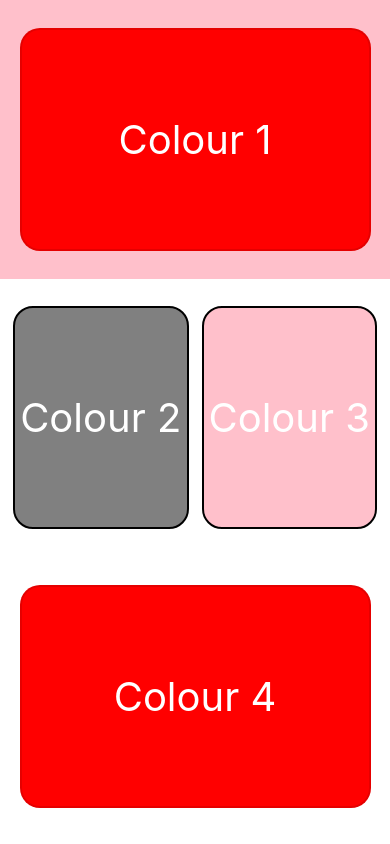
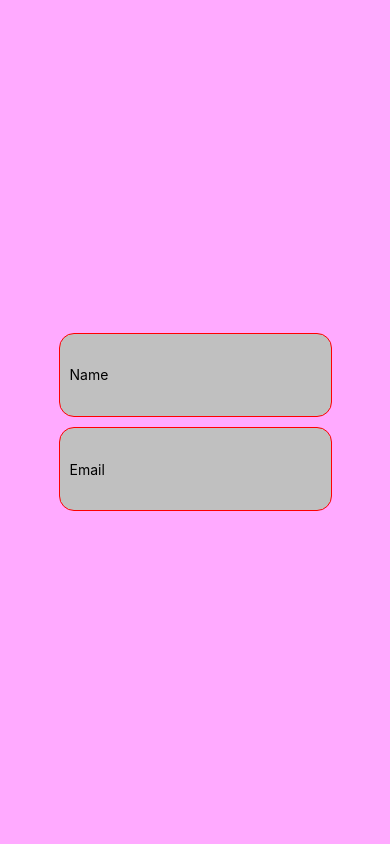
Before and after one commit to Asmatchd/FirstApp, a React Native app: screen / in a window 390 px wide. Built offline with nearby package versions, Linux system fonts and the light colour scheme.

Commit message:
TextInput done

```diff
--- a/App.js
+++ b/App.js
@@ -1,131 +1,10 @@
-/* eslint-disable react-native/no-inline-styles */
 import React from 'react';
-import {SafeAreaView, StyleSheet, ScrollView, View, Text} from 'react-native';
+
+import {Basics} from './src/Basics';
+import {InputField} from './src/InputField';
 
 const App = () => {
-  return (
-    <View
-      style={{
-        // backgroundColor: '#ffa',
-        // flex: 1,
-        height: '100%',
-        width: '100%',
-      }}>
-      {/* Top container */}
-      <View
-        style={{
-          backgroundColor: 'pink',
-          height: '33%',
-          alignItems: 'center',
-          justifyContent: 'center',
-        }}>
-        <View
-          style={{
-            backgroundColor: 'red',
-            alignItems: 'center',
-            justifyContent: 'center',
-            height: '80%',
-            width: '90%',
-            borderColor: 'rgba(0,0,0,0.1)',
-            borderWidth: 2,
-            borderRadius: 20,
-            // borderLeftWidth: 1,
-            // borderTopWidth: 1,
-            // borderRightWidth: 3,
-            // borderBottomWidth: 4,
-          }}>
-          <Text
-            style={{
-              color: 'white',
-              fontSize: 40,
-            }}>
-            Colour 1
-          </Text>
-        </View>
-      </View>
-
-      {/* Center container */}
-      <View
-        style={{
-          height: '33%',
-          // backgroundColor: '#ff1',
-          flexDirection: 'row',
-          alignItems: 'center',
-          justifyContent: 'space-evenly',
-        }}>
-        <View
-          style={{
-            height: '80%',
-            width: '45%',
-            backgroundColor: 'grey',
-            borderWidth: 2,
-            borderRadius: 20,
-            alignItems: 'center',
-            justifyContent: 'center',
-          }}>
-          <Text
-            style={{
-              color: 'white',
-              fontSize: 40,
-            }}>
-            Colour 2
-          </Text>
-        </View>
-
-        <View
-          style={{
-            height: '80%',
-            width: '45%',
-            backgroundColor: 'pink',
-            borderWidth: 2,
-            borderRadius: 20,
-            alignItems: 'center',
-            justifyContent: 'center',
-          }}>
-          <Text
-            style={{
-              color: 'white',
-              fontSize: 40,
-            }}>
-            Colour 3
-          </Text>
-        </View>
-      </View>
-
-      {/* Bottom container */}
-      <View
-        style={{
-          // backgroundColor: 'pink',
-          height: '33%',
-          alignItems: 'center',
-          justifyContent: 'center',
-        }}>
-        <View
-          style={{
-            backgroundColor: 'red',
-            alignItems: 'center',
-            justifyContent: 'center',
-            height: '80%',
-            width: '90%',
-            borderColor: 'rgba(0,0,0,0.1)',
-            borderWidth: 2,
-            borderRadius: 20,
-            // borderLeftWidth: 1,
-            // borderTopWidth: 1,
-            // borderRightWidth: 3,
-            // borderBottomWidth: 4,
-          }}>
-          <Text
-            style={{
-              color: 'white',
-              fontSize: 40,
-            }}>
-            Colour 4
-          </Text>
-        </View>
-      </View>
-    </View>
-  );
+  return <InputField />;
 };
 
 export default App;
--- /dev/null
+++ b/src/InputField.js
@@ -0,0 +1,71 @@
+/* eslint-disable react-native/no-inline-styles */
+import React, {Component} from 'react';
+import {View, Text, TextInput} from 'react-native';
+
+export class InputField extends Component {
+  //   secondInput = () => (
+  //     <TextInput
+  //       style={{
+  //         height: '10%',
+  //         width: '70%',
+  //         backgroundColor: '#aaf',
+  //         borderWidth: 1,
+  //         borderColor: 'blue',
+  //         borderRadius: 15,
+  //         // textAlign: 'center',
+  //         // marginLeft: 200,
+  //         paddingLeft: 10,
+  //         marginTop: 10,
+  //       }}
+  //       placeholder={'Email'}
+  //       //   placeholderTextColor={'white'}
+  //     />
+  //   );
+
+  render() {
+    return (
+      <View
+        style={{
+          flex: 1,
+          backgroundColor: '#faf',
+          alignItems: 'center',
+          justifyContent: 'center',
+        }}>
+        <TextInput
+          style={{
+            height: '10%',
+            width: '70%',
+            backgroundColor: 'silver',
+            borderWidth: 1,
+            borderColor: 'red',
+            borderRadius: 15,
+            // textAlign: 'center',
+            // marginLeft: 200,
+            paddingLeft: 10,
+          }}
+          placeholder={'Name'}
+          //   placeholderTextColor={'white'}
+        />
+
+        <TextInput
+          style={{
+            height: '10%',
+            width: '70%',
+            backgroundColor: 'silver',
+            borderWidth: 1,
+            borderColor: 'red',
+            borderRadius: 15,
+            // textAlign: 'center',
+            // marginLeft: 200,
+            paddingLeft: 10,
+            marginTop: 10,
+          }}
+          placeholder={'Email'}
+          //   placeholderTextColor={'white'}
+        />
+
+        {/* {this.secondInput()} */}
+      </View>
+    );
+  }
+}
```
